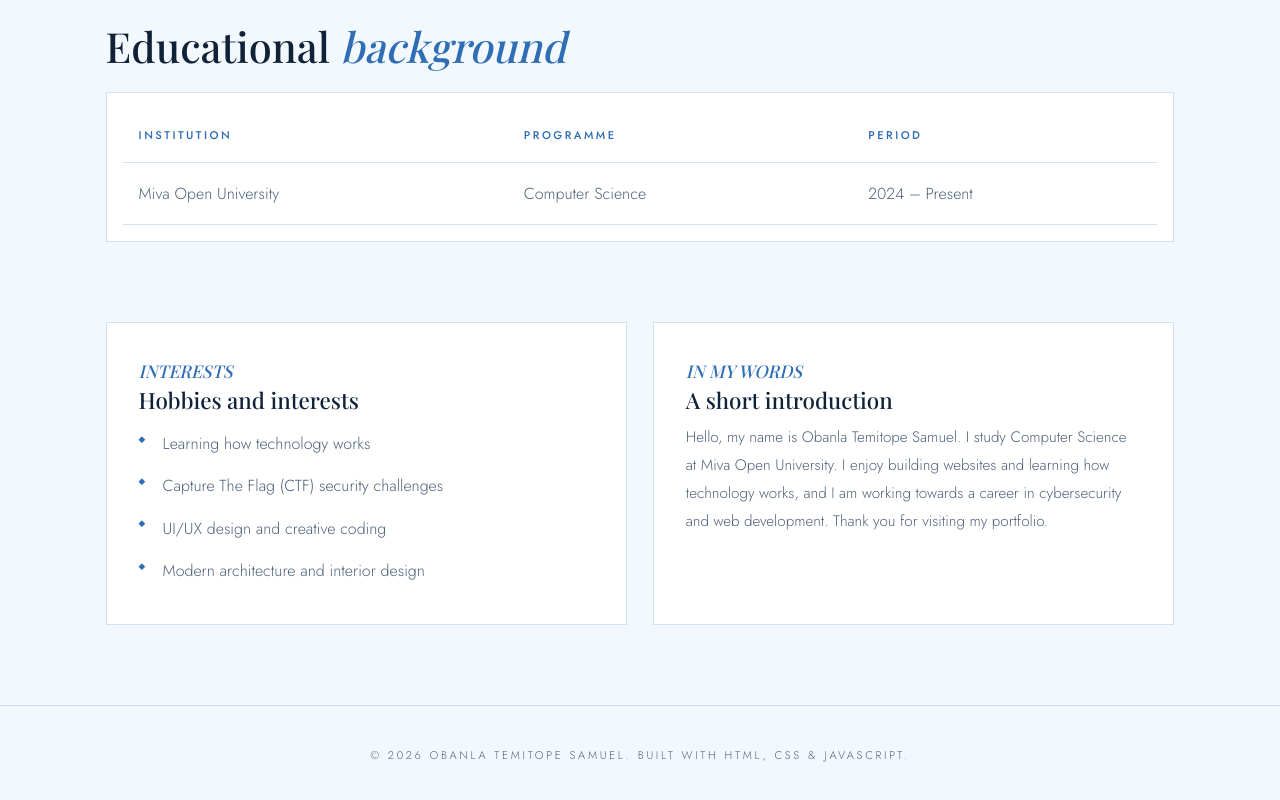
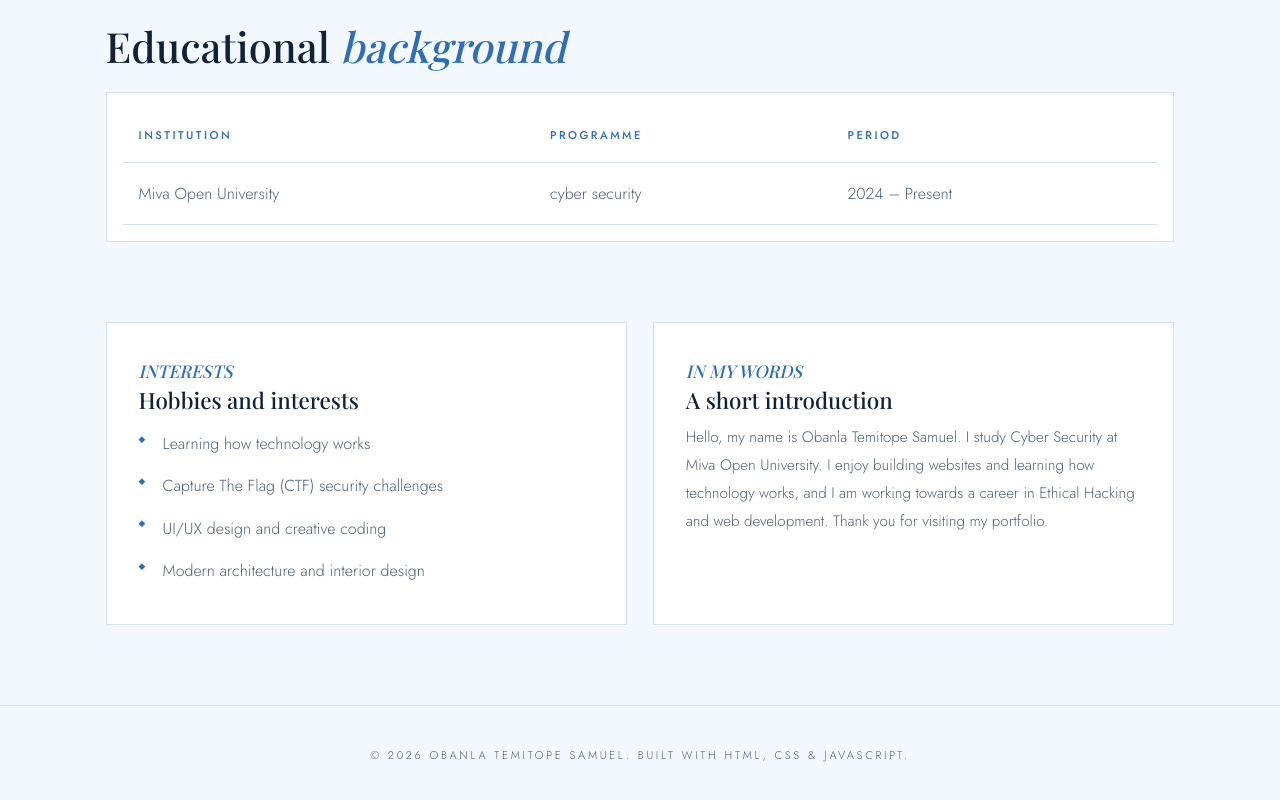
Before and after one commit to Tipsyee001/student--portfolio-, a plain HTML site: page about.html in a window 1280 px wide. Shown: the part 1006-1806 px from the top of the page. Drawn offline with nearby package versions, Linux system fonts and the light colour scheme; a web font is replaced by a local one.

Commit message:
Update education and introduction details

```diff
--- a/about.html
+++ b/about.html
@@ -39,7 +39,7 @@
 <table>
 <caption style="position:absolute;left:-9999px">My education</caption>
 <thead><tr><th scope="col">Institution</th><th scope="col">Programme</th><th scope="col">Period</th></tr></thead>
-<tbody><tr><td>Miva Open University</td><td>Computer Science</td><td>2024 &ndash; Present</td></tr></tbody>
+<tbody><tr><td>Miva Open University</td><td>cyber security</td><td>2024 &ndash; Present</td></tr></tbody>
 </table>
 </div>
 </div>
@@ -47,7 +47,7 @@
 <section style="padding-top:0">
 <div class="wrap grid">
 <div class="card"><p class="num">INTERESTS</p><h3>Hobbies and interests</h3><ul class="clean"><li>Learning how technology works</li><li>Capture The Flag (CTF) security challenges</li><li>UI/UX design and creative coding</li><li>Modern architecture and interior design</li></ul></div>
-<div class="card"><p class="num">IN MY WORDS</p><h3>A short introduction</h3><p>Hello, my name is Obanla Temitope Samuel. I study Computer Science at Miva Open University. I enjoy building websites and learning how technology works, and I am working towards a career in cybersecurity and web development. Thank you for visiting my portfolio.</p></div>
+<div class="card"><p class="num">IN MY WORDS</p><h3>A short introduction</h3><p>Hello, my name is Obanla Temitope Samuel. I study Cyber Security at Miva Open University. I enjoy building websites and learning how technology works, and I am working towards a career in Ethical Hacking and web development. Thank you for visiting my portfolio.</p></div>
 </div>
 </section>
 </main>
```
